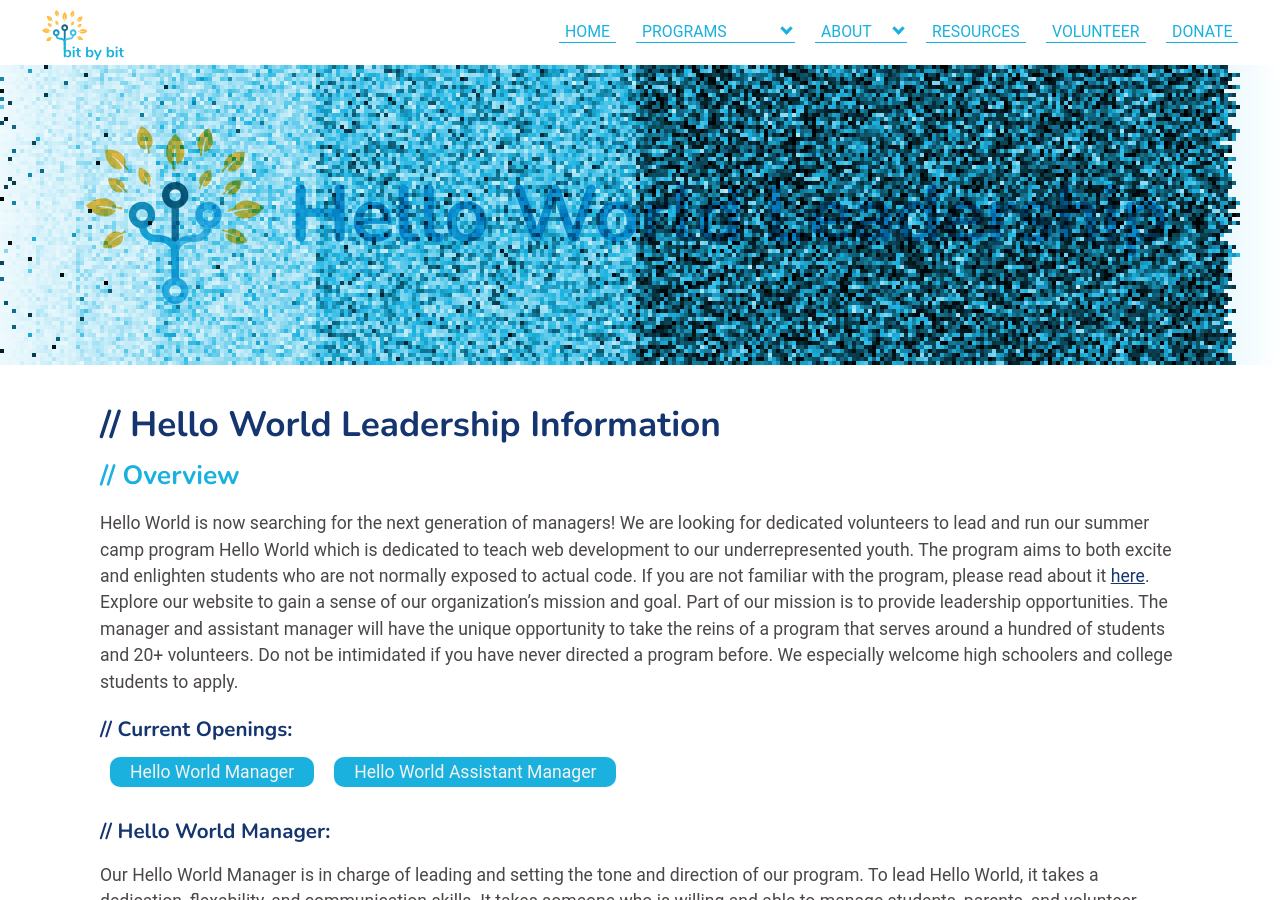
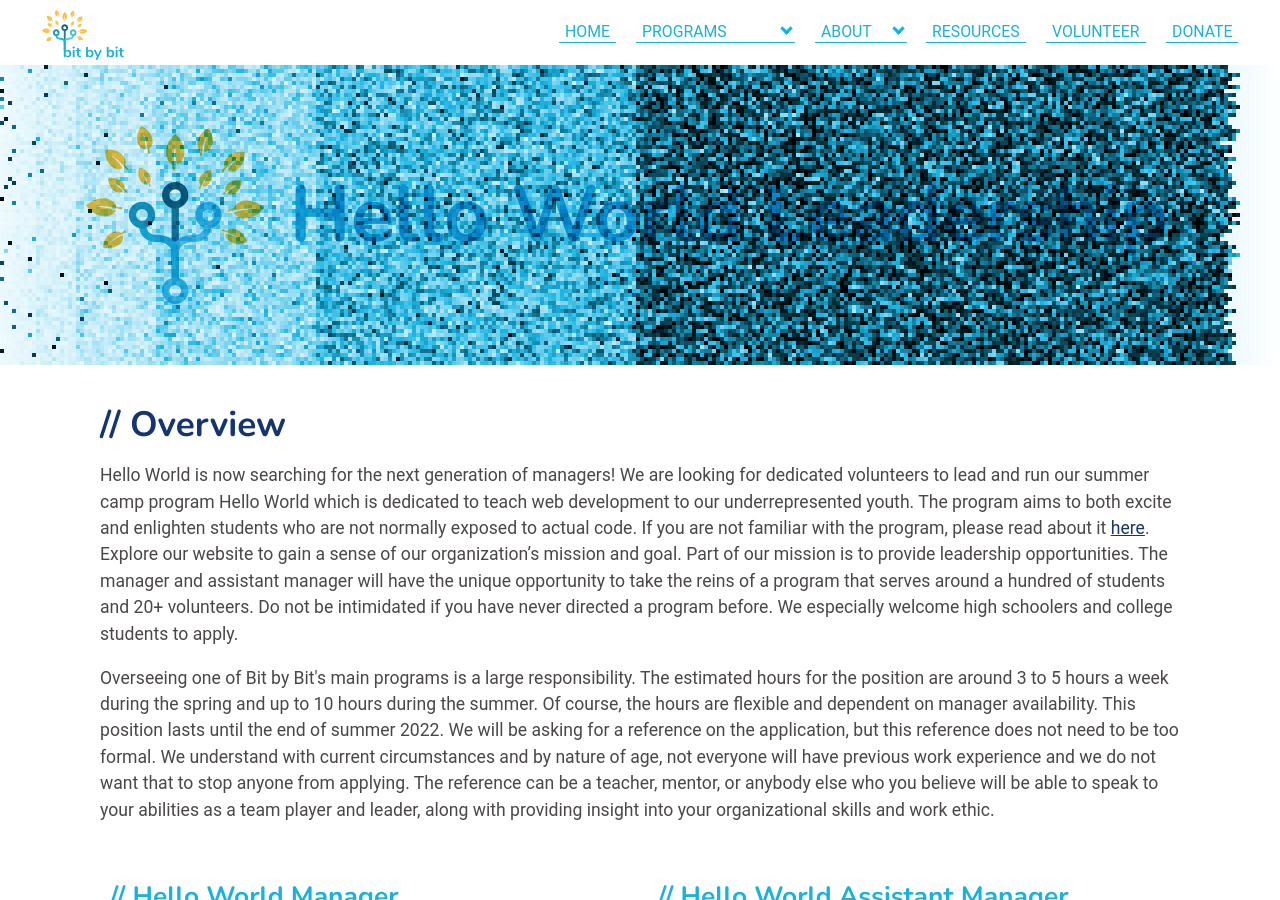
Before and after one commit to bit-by-bit-coding/bxb-website, a Jekyll site: the page built from hwleadership.html, in a window 1280 px wide and 900 px high. Built offline with Jekyll 4.4.1, drawn with Linux system fonts in a browser that asks for light colours; nearby versions of some CDN libraries; some web fonts are replaced; some of the changed text lies outside the part shown.

Commit message:
update hw leadership info to be more accurate and easy to read

```diff
--- a/hwleadership.html
+++ b/hwleadership.html
@@ -7,9 +7,18 @@
 - "sort.js"
 style: volunteerinfo.css
 ---
-<h1>Hello World Leadership Information</h1>
 <!-- <p class="title-text"><strong>Applications are currently closed.</strong></p> -->
-<h2>Overview</h2>
+<h1>Overview</h1>
+<!-- <div>
+    <div class="flexbutton">
+        <a href="#manager">
+            <button class="sectionbutton">Hello World Manager</button>
+        </a>
+        <a href="#assistant-manager">
+            <button class="sectionbutton">Hello World Assistant Manager</button>
+        </a>
+    </div>
+</div> -->
 <p>
     Hello World is now searching for the next generation of managers! We are looking for dedicated volunteers
     to lead and run our summer camp program Hello World which is dedicated to teach web development to our
@@ -21,25 +30,35 @@
     the reins of a program that serves around a hundred of students and 20+ volunteers. Do not be intimidated if you have
     never directed a program before. We especially welcome high schoolers and college students to apply.
 </p>
-<div>
-    <h3>Current Openings:</h3>
-    <div class="flexbutton">
-        <a href="#manager">
-            <button class="sectionbutton">Hello World Manager</button>
-        </a>
-        <a href="#assistant-manager">
-            <button class="sectionbutton">Hello World Assistant Manager</button>
-        </a>
-    </div>
-</div>
-<div id="manager">
-    <h3>Hello World Manager:</h3>
+<p>Overseeing one of Bit by Bit's main programs is a large responsibility. The estimated hours for the
+    position are around 3 to 5 hours a week during the spring and up to 10 hours during the summer. Of
+    course, the hours are flexible and dependent on manager availability.
+    <!-- You must be willing to put in around 3 to
+    5 hours a week during the spring and 5 to 10 hours during the summer.  -->
+    This position lasts until the end of
+    summer 2022. We will be asking for a reference on the application, but this reference does not need to be too formal. We
+    understand with current circumstances and by nature of age, not everyone will have previous work experience
+    and we do not want that to stop anyone from applying. The reference can be a teacher, mentor, or anybody else
+    who you believe will be able to speak to your abilities as a team player and leader, along with providing insight
+    into your organizational skills and work ethic.
+</p>
+
+<div class="details-container hwleadership">
+    <div id="manager" class="details-item">
+        <h2>Hello World Manager</h2>
         <p>
             Our Hello World Manager is in charge of leading and setting the tone and direction of our program. To
-        lead Hello World, it takes a dedication, flexability, and communication skills. It takes someone who
+            lead Hello World, it takes a dedication, flexability, and communication skills.
+            <!-- It takes someone who
             is willing and able to manage students, parents, and volunteer effectively to run a program which
-        teaches middle school girls and non-binary youth how to code.
+            teaches middle school girls and non-binary youth how to code. -->
         </p>
+
+        <section class="volunteerblurb">
+            <details>
+                <summary>
+                    <h3 class="noslashes underline">Responsibilities</h3>
+                </summary>
                 <p>
                     The manager will be in charge of all interactions between parents, students, and Hello World. This
                     involves student signing-ups, answering questions, solving problems, and any other necessary
@@ -48,24 +67,35 @@
                 </p>
                 <p>
                     The manager is the bridge between Hello World and all BxB Central. They will attend manager
-        meetings and interact with the marketing team, website team, fundraising team, software engineer
-        team, and HR.
+                    meetings and interact with the other teams on a needed basis.
                 </p>
+            </details>
+        </section>
+        <section class="volunteerblurb">
+            <details>
+                <summary>
+                    <h3 class="noslashes underline">Benefits</h3>
+                </summary>
                 <p>
                     The position of manager offers numerous benefits. The manager will not only observe but lead a real
-        business, seeing the behind-the-scenes work of nonprofits. They will learn and use all of the modern
+                    business, seeing the behind-the-scenes work of nonprofits.
+                    <!-- They will learn and use all of the modern
                     platforms of small businesses such as Slack and Notion and meet with other managers to implement strategic plans to
-        lead the organization forwards. Feel free to have a dream for the program and go for it! Being part of Bit by Bit
-        provides a community of like-minded peers, people who can offer advice, encouragement, and support.
+                    lead the organization forwards.  -->
+                    Feel free to have a dream for the program and go for it!
+                    <!-- Being part of Bit by Bit
+                    provides a community of like-minded peers, people who can offer advice, encouragement, and support. -->
                     Interacting with the wide range of stakeholders involved with Hello World will allow your
                     communication skills to flourish. At the end of the year, the manager will have the satisfaction
-        of knowing that they made an impact on a large group of middle school students.
+                    of knowing that they made an impact on a large group students.
                 </p>
-    <h4>Prerequisites</h4>
-    <ul>
-        <li>Comfortable coding in HTML, CSS, and JavaScript</li>
-    </ul>
-    <h4>Key Skills</h4>
+            </details>
+        </section>
+        <section class="volunteerblurb">
+            <details>
+                <summary>
+                    <h3 class="noslashes underline">Key Skills</h3>
+                </summary>
                 <ul>
                     <li>Organized
                         <ul>
@@ -81,29 +111,29 @@
                     <li>Flexibility and adaptability to changes
                     </li>
                 </ul>
+            </details>
+        </section>
 
-    <p>Overseeing one of Bit by Bit's main programs is a large responsibility. You must be willing to put in around 3 to
-        5 hours a week during the spring and 5 to 10 hours during the summer. This position lasts until the end of
-        summer 2022. We will be asking for a reference on the application, but this reference does not need to be too formal. We
-        understand with current circumstances and by nature of age, not everyone will have previous work experience
-        and we do not want that to stop anyone from applying. The reference can be a teacher, mentor, or anybody else
-        who you believe will be able to speak to your abilities as a team player and leader, along with providing insight
-        into your organizational skills and work ethic.
-    </p>
-    <p>Applications will close March 19th.</p>
+        <!-- <p>Applications will close March 19th.</p> -->
         <a
             href="https://forms.gle/xFgRxbsfPjjhmkyy9">
-        <button class="action-button mediumbutton">Apply</button>
+            <button class="action-button largebutton">Apply</button>
         </a>
     </div>
 
-<div id="assistant-manager">
-    <h3>Hello World Assistant Manager:</h3>
+    <div id="assistant-manager" class="details-item">
+        <h2>Hello World Assistant Manager</h2>
         <p>
             The Hello World Assistant Manager will work on the curriculum, scheduling, and assisting the manager. The position
-        requires persistence, patience, and perseverance. They will be responsible for inspiring the next generation of
-        computer programmers.
+            requires persistence, patience, and perseverance.
+            <!-- They will be responsible for inspiring the next generation of
+            computer programmers.  -->
         </p>
+        <section class="volunteerblurb">
+            <details>
+                <summary>
+                    <h3 class="noslashes underline">Responsibilities</h3>
+                </summary>
                 <p>
                     The assistant manager will update the curriculum to meet the needs of the program including making slides,
                     worksheets, creating activities, and more. They will be responsible for helping volunteers learn and understand
@@ -114,19 +144,34 @@
                     The assistant manager works closely with the software engineer team to design interactive tutorials and other
                     things that will enhance the educational experience of the program.
                 </p>
+            </details>
+        </section>
+        <section class="volunteerblurb">
+            <details>
+                <summary>
+                    <h3 class="noslashes underline">Benefits</h3>
+                </summary>
                 <p>
                     The position of assistant manager offers numerous benefits. The assistant manager will not only observe but
-        lead a real business, seeing the behind-the-scenes work of nonprofits. They will learn and use all of the modern
+                    lead a real business, seeing the behind-the-scenes work of nonprofits.
+                    <!-- They will learn and use all of the modern
                     platforms of small businesses such as Slack and Notion. Being part of Bit by Bit provides a community of like-minded
-        peers, people who can offer advice, encouragement, and support. Interacting with the wide range of
+                    peers, people who can offer advice, encouragement, and support.  -->
+                    Interacting with the wide range of
                     stakeholders involved with Hello World will allow your communication skills to flourish. At the end of the
                     year, the assistant manager will have the satisfaction of knowing that they made an impact on a large group of
                     middle school students.
                 </p>
-    <h4>Prerequisites</h4>
+            </details>
+        </section>
+        <section class="volunteerblurb">
+            <details>
+                <summary>
+                    <h3 class="noslashes underline">Key Skills</h3>
+                </summary>
                 <ul>
                     <li>Comfortable coding in HTML, CSS, and JavaScript</li>
-        <li>Has teaching experience
+                    <li>Possible teaching experience
                         <ul>
                             <li>Does not have to be in a professional setting
                             </li>
@@ -134,9 +179,6 @@
                             </li>
                         </ul>
                     </li>
-    </ul>
-    <h4>Key Skills</h4>
-    <ul>
                     <li>Flexibility and adaptability to changes
                     </li>
                     <li>Good communication skills
@@ -144,18 +186,13 @@
                     <li>Organized
                     </li>
                 </ul>
+            </details>
+        </section>
 
-    <p>Overseeing one of Bit by Bit's main programs is a large responsibility. You must be willing to put in around 3 to
-        5 hours a week during the spring and 5 to 10 hours during the summer. This position lasts until the end of
-        summer 2022. We will be asking for a reference on the application, but this reference does not need to be too formal. We
-        understand with current circumstances and by nature of age, not everyone will have previous work experience
-        and we do not want that to stop anyone from applying. The reference can be a teacher, mentor, or anybody else
-        who you believe will be able to speak to your abilities as a team player and leader, along with providing insight
-        into your organizational skills and work ethic.
-    </p>
-    <p>Applications will close March 19th.</p>
+        <!-- <p>Applications will close March 19th.</p> -->
         <a
             href="https://forms.gle/ybTBTpLDBgHdXJP86">
-        <button class="action-button mediumbutton">Apply</button>
+            <button class="action-button largebutton">Apply</button>
         </a>
     </div>
+</div>
--- a/styles/volunteerinfo.scss
+++ b/styles/volunteerinfo.scss
@@ -46,3 +46,75 @@
         opacity: 0.85;
     }
 }
+
+//Hello World Leadership
+//Dropdowns
+section.volunteerblurb {
+    summary {
+        font-size: 1.2em;
+        // keep the same default font color (slightly not black) that seems to have been the default button text color
+        color: rgb(46, 52, 54);
+        // remove the default triangle to indicate whether the details is "open"
+        // we are using or own custom one instead
+        list-style: none;
+    }
+    //temporary fix because chrome does not support the list-style thing
+    summary::-webkit-details-marker {
+        display: none;
+    }
+    // code to add the custom "open" indicator
+    summary:after {
+        display: block;
+        border: 2px solid $dark;
+        position: absolute;
+        background: white;
+        width: 30px;
+        height: 30px;
+        line-height: 30px;
+        font-size: 32px;
+        border-radius: 50%;
+        content: "+";
+        text-align: center;
+        left: 5px;
+        transform: translateY(-16px);
+    }
+
+    details {
+        border: none;
+        box-sizing: border-box;
+        width: 100%;
+        background: none;
+        text-align: left;
+        font-family: inherit;
+        position: relative;
+        border-bottom: 2px solid $dark;
+        transition: 0.3s;
+        padding-left: 50px;
+        margin-bottom: 30px;
+    }
+
+    details[open] {
+        summary:after {
+            content: "-";
+        }
+
+        :not(summary) {
+            animation-name: invisiblyGrowFontSize, fadeIn;
+            animation-duration: 500ms, 200ms;
+            animation-delay: 0ms, 500ms;
+        }
+
+        .underline{
+            border-bottom: 2px solid $dark;
+            width: max-content;
+        }
+    }
+}
+
+.hwleadership{
+    justify-content: space-between;
+
+    .details-item{
+        max-width: 40vw;
+    }
+}
```
Lines whose indentation alone changed are shown as unchanged.
